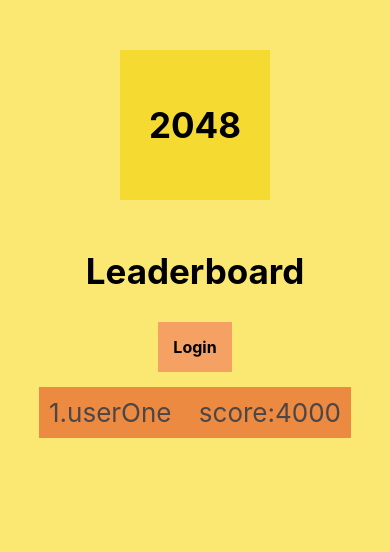
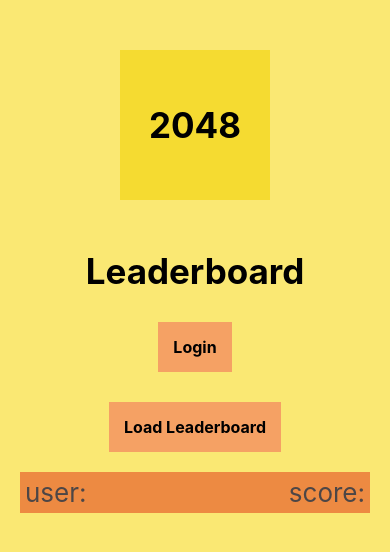
Before and after one commit to AndeeOwL/2048GameByAndyBuhchev, a React Native app: screen /LeaderboardScreen in a window 390 px wide. Shown: the top 552 px of the page. Built offline with nearby package versions, Linux system fonts and the light colour scheme.

Commit message:
login working,sign up,working,leaderboard working

```diff
--- a/components/Header/Header.js
+++ b/components/Header/Header.js
@@ -9,6 +9,7 @@ function Header(props) {
       <TopFieldsContainer
         onNewPress={props.onNewPress}
         onUndoPress={props.onUndoPress}
+        username={props.username}
       />
     </View>
   );
--- a/components/Header/TopFieldsContainer.js
+++ b/components/Header/TopFieldsContainer.js
@@ -5,7 +5,7 @@ import TopButtons from "./Buttons/TopButtons";
 function TopFieldsContainer(props) {
   return (
     <View style={styles.topContainer}>
-      <TopStats />
+      <TopStats username={props.username} />
       <TopButtons
         onNewPress={props.onNewPress}
         onUndoPress={props.onUndoPress}
--- a/components/Leaderboard/LeaderboardList.js
+++ b/components/Leaderboard/LeaderboardList.js
@@ -2,13 +2,17 @@ import { ScrollView, StyleSheet, Text, View } from "react-native";
 import { Colors } from "../common/Colors";
 import { Fonts } from "../common/Fonts";
 
-function LeaderboardList() {
+function LeaderboardList(props) {
   return (
-    <ScrollView>
-      <View style={styles.userStatsContainer}>
-        <Text style={styles.userStats}>1.userOne </Text>
-        <Text style={styles.userStats}>score:4000</Text>
-      </View>
+    <ScrollView style={styles.scrollContainer}>
+      {props.users.map((user) => (
+        <>
+          <View style={styles.userStatsContainer}>
+            <Text style={styles.userStats}>user:{user.username}</Text>
+            <Text style={styles.userStats}>score:{user.score}</Text>
+          </View>
+        </>
+      ))}
     </ScrollView>
   );
 }
@@ -19,10 +23,19 @@ const styles = StyleSheet.create({
   userStats: {
     fontSize: Fonts.medium,
     color: Colors.darkBrown,
-    padding: 10,
   },
   userStatsContainer: {
+    flex: 1,
+    alignItems: "center",
+    justifyContent: "space-between",
     backgroundColor: Colors.color16,
     flexDirection: "row",
+    padding: 5,
+    margin: 5,
+    width: 350,
+  },
+  scrollContainer: {
+    marginHorizontal: 15,
+    marginBottom: 50,
   },
 });
--- a/screens/GameScreen.js
+++ b/screens/GameScreen.js
@@ -37,7 +37,6 @@ function GameScreen() {
   const logout = () => {
     navigation.navigate(LoginScreen);
   };
-
   const leaderboard = () => {
     navigation.navigate(LeaderboardScreen);
   };
--- a/screens/LeaderboardScreen.js
+++ b/screens/LeaderboardScreen.js
@@ -1,5 +1,7 @@
+import AsyncStorage from "@react-native-async-storage/async-storage";
 import { useNavigation } from "@react-navigation/native";
-import { StyleSheet, Text, View } from "react-native";
+import { useEffect, useState } from "react";
+import { ActivityIndicator, Alert, StyleSheet, Text, View } from "react-native";
 import { Colors } from "../components/common/Colors";
 import { Fonts } from "../components/common/Fonts";
 import LeaderboardList from "../components/Leaderboard/LeaderboardList";
@@ -7,10 +9,50 @@ import MainLogo from "../components/MainLogo";
 import LoginScreen from "./LoginScreen";
 
 function LeaderboardScreen() {
+  const [time, setTime] = useState(0);
+  const [loading, setLoading] = useState(false);
+  const [users, setUsers] = useState([
+    {
+      username: "",
+      password: "",
+      score: "",
+    },
+  ]);
   const navigation = useNavigation();
   const login = () => {
     navigation.navigate(LoginScreen);
   };
+
+  const getAllKeys = async () => {
+    setLoading(true);
+    let keys = [];
+    let userArr = [];
+    try {
+      keys = await AsyncStorage.getAllKeys();
+      keys.forEach(async (k) => {
+        const usr = await AsyncStorage.getItem(k);
+        const userObject = JSON.parse(usr);
+        userArr.push(userObject);
+      });
+      setUsers(...[userArr]);
+      setLoading(false);
+    } catch (e) {
+      Alert.alert("Not found entries", "No users are registered yet");
+    }
+  };
+  useEffect(() => {
+    setInterval(() => {
+      setTime(time + 1);
+    }, 1000);
+  }, [users]);
+
+  if (loading) {
+    return (
+      <View style={styles.rootContainer}>
+        <ActivityIndicator size='large' />
+      </View>
+    );
+  } else {
     return (
       <View style={styles.rootContainer}>
         <MainLogo />
@@ -18,14 +60,24 @@ function LeaderboardScreen() {
         <Text style={styles.buttons} onPress={login}>
           Login
         </Text>
-      <LeaderboardList />
+        <Text style={styles.buttons} onPress={getAllKeys}>
+          Load Leaderboard
+        </Text>
+        <LeaderboardList users={users} />
       </View>
     );
+  }
 }
 
 export default LeaderboardScreen;
 
 const styles = StyleSheet.create({
+  activityRoot: {
+    flex: 1,
+    backgroundColor: Colors.color256,
+    alignItems: "center",
+    justifyContent: "center",
+  },
   rootContainer: {
     flex: 1,
     backgroundColor: Colors.color256,
--- a/screens/LoginScreen.js
+++ b/screens/LoginScreen.js
@@ -7,6 +7,7 @@ import { Fonts } from "../components/common/Fonts";
 import LoginButtons from "../components/Login/LoginButtons";
 import LoginForm from "../components/Login/LoginForm";
 import MainLogo from "../components/MainLogo";
+import score from "../redux/slices/score";
 import GameScreen from "./GameScreen";
 import LeaderboardScreen from "./LeaderboardScreen";
 import SignUpScreen from "./SignUpScreen";
@@ -18,17 +19,23 @@ function LoginScreen() {
 
   const login = async () => {
     try {
-      const user = AsyncStorage.getItem(username);
-      const userObJ = AsyncStorage.getItem(JSON.parse(user));
-      if (user !== null && userObJ.password === password) {
-        setUsername("");
-        setPassword("");
-        navigation.navigate(GameScreen);
+      const user = await AsyncStorage.getItem(username);
+      if (user !== null) {
+        const userObj = JSON.parse(user);
+        if (userObj.password === password) {
+          navigation.navigate("GameScreen", {
+            username: username,
+            password: password,
+            score: userObj.score,
+          });
+        } else {
+          Alert.alert("Invalid input", "Invalid password");
+        }
       } else {
-        Alert.alert("Invalid input", "Invalid username or password");
+        Alert.alert("Invalid input", "Invalid username");
       }
     } catch (error) {
-      Alert.alert("Invalid input", "Invalid username or password");
+      Alert.alert("Invalid input", "Something went wrong try again");
     }
   };
 
--- a/screens/SignUpScreen.js
+++ b/screens/SignUpScreen.js
@@ -13,11 +13,6 @@ function SignUpScreen() {
   const [username, setUsername] = useState("");
   const [password, setPassword] = useState("");
   const [confirmPassword, setConfirmPassword] = useState("");
-  const user = {
-    username: username,
-    password: password,
-    score: 0,
-  };
 
   const navigation = useNavigation();
 
```
Lines whose indentation alone changed are shown as unchanged.
